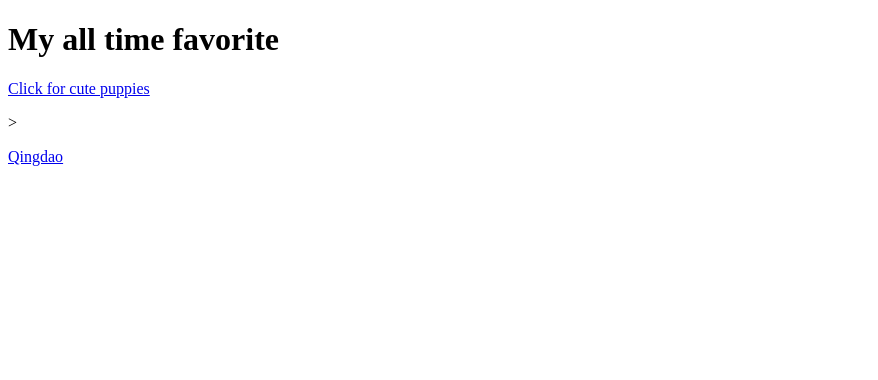
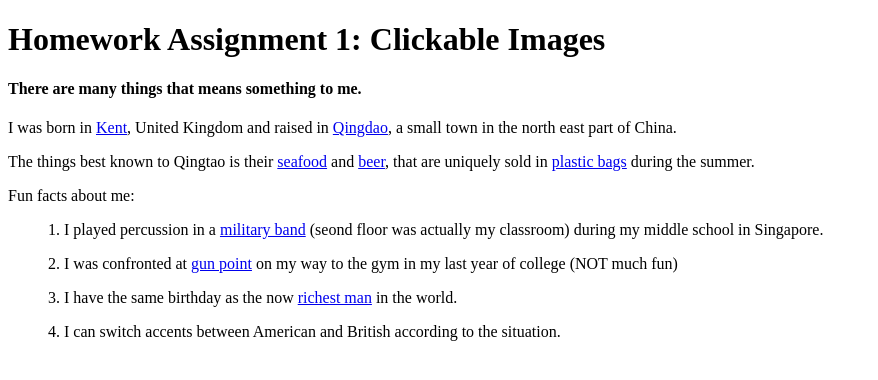
Before and after one commit to annixu/annixu.github.io, a plain HTML site: page Homework/image.html in a window 1280 px wide. Shown: the whole page, without its empty margins (0-878 px from the left). Drawn offline with Linux system fonts and the light colour scheme.

Commit message:
Added more contents

```diff
--- a/Homework/image.html
+++ b/Homework/image.html
@@ -5,15 +5,29 @@
     </head>
     <body>
         <p>
-            <h1>My all time favorite</h1>
+            <h1>Homework Assignment 1: Clickable Images</h1>
         </p>
         <p>
-            <a href="https://www.google.com/url?sa=i&source=images&cd=&ved=2ahUKEwiD0LuygezfAhVMTd8KHWhQBM4QjRx6BAgBEAU&url=https%3A%2F%2Fabcnews.go.com%2FHealth%2Fpuppies-caused-campylobacter-outbreak-18-states%2Fstory%3Fid%3D57958622&psig=AOvVaw2hZZU53OQ6Ga1UsPeP8myH&ust=1547511916475873">Click for cute puppies</a>
-        </p>>
+            <h4>There are many things that means something to me.</h4>
 
         <p>
-            <a href="https://www.teachersforasia.com/wp-content/uploads/2016/12/Qingdao.jpg">Qingdao</a>
+            I was born in <a href="https://thumbs.dreamstime.com/z/kent-county-administrative-map-vector-england-73204892.jpg"> Kent</a>, United Kingdom
+            and raised in <a href="https://www.teachersforasia.com/wp-content/uploads/2016/12/Qingdao.jpg">Qingdao</a>, a small town in the north east part of China.
+
+         <p>
+            The things best known to Qingtao is their <a href="https://i.pinimg.com/originals/8d/1f/9d/8d1f9d572295578e3f34e6f505dc0d17.jpg">seafood</a>
+            and <a href="http://www.thechinesequest.com/wp-content/uploads/2015/05/tsingtao-beer-varities.jpg">beer</a>, that are uniquely sold in <a href="https://shanghaimetalcorporation.files.wordpress.com/2014/09/tsingtao2.jpg">plastic bags</a> during the summer.
         </p>
+
+        <p>
+            Fun facts about me:
+            <ol>1. I played percussion in a <a href="https://i.ytimg.com/vi/QB0K-ahIdmk/maxresdefault.jpg">military band</a> (seond floor was actually my classroom) during my middle school in Singapore.</ol>
+            <ol>2. I was confronted at <a href="https://cdllife.com/wp-content/uploads/2015/03/gunpoint.jpg">gun point</a>  on my way to the gym in my last year of college (NOT much fun) </ol>
+            <ol>3. I have the same birthday as the now <a href="https://www.gannett-cdn.com/-mm-/b42d7c287769110192d30744879cb620eb512590/c=0-121-578-447/local/-/media/2017/08/20/USATODAY/usatsports/bezos-final-0404-4_PQ2mqTv_large.jpg?width=3200&height=1680&fit=crop">richest man</a> in the world. </ol>
+            <ol>4. I can switch accents between American and British according to the situation.</ol>
+
+        </p>
+
 
     </body>
 </html>
```
